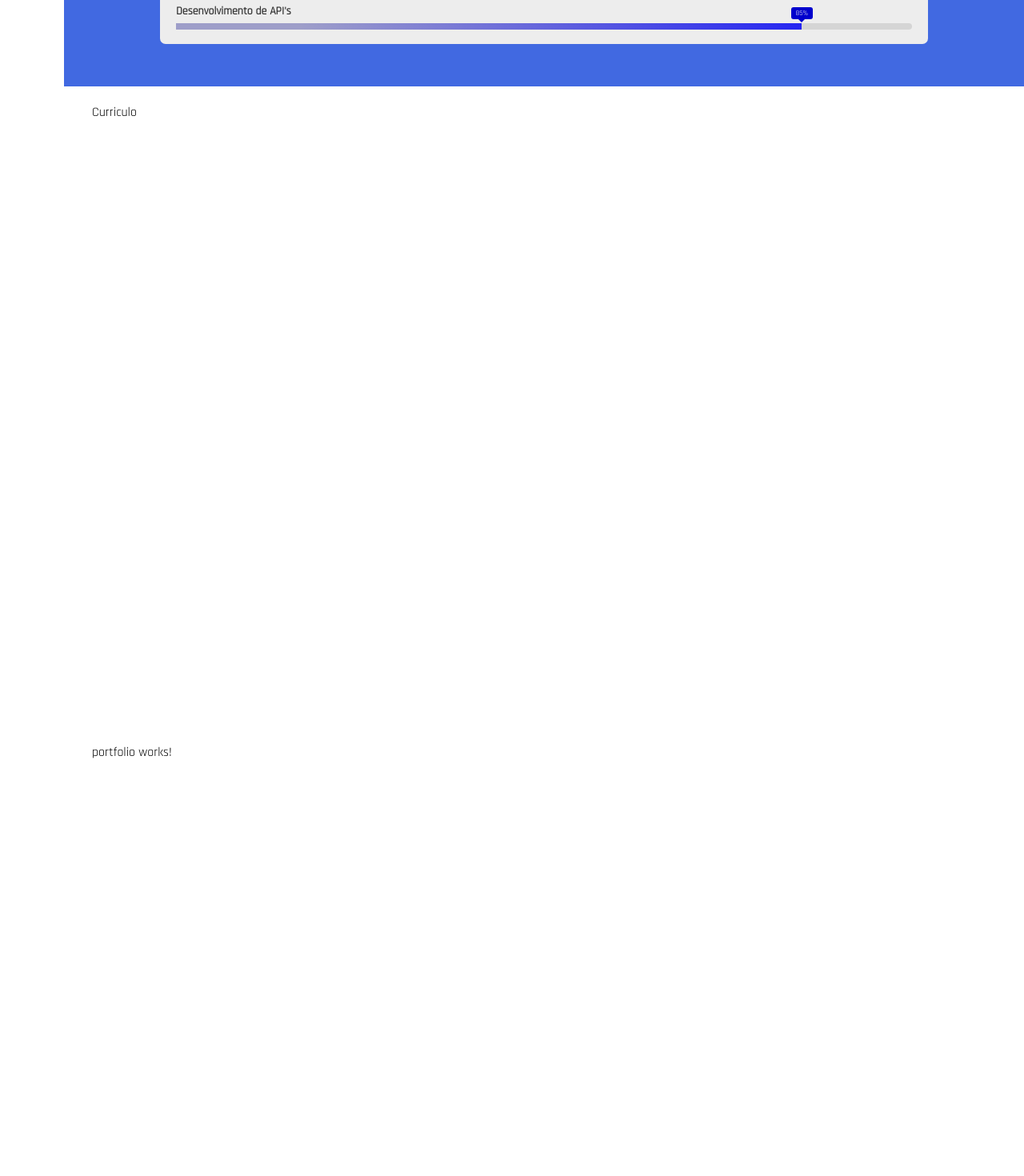
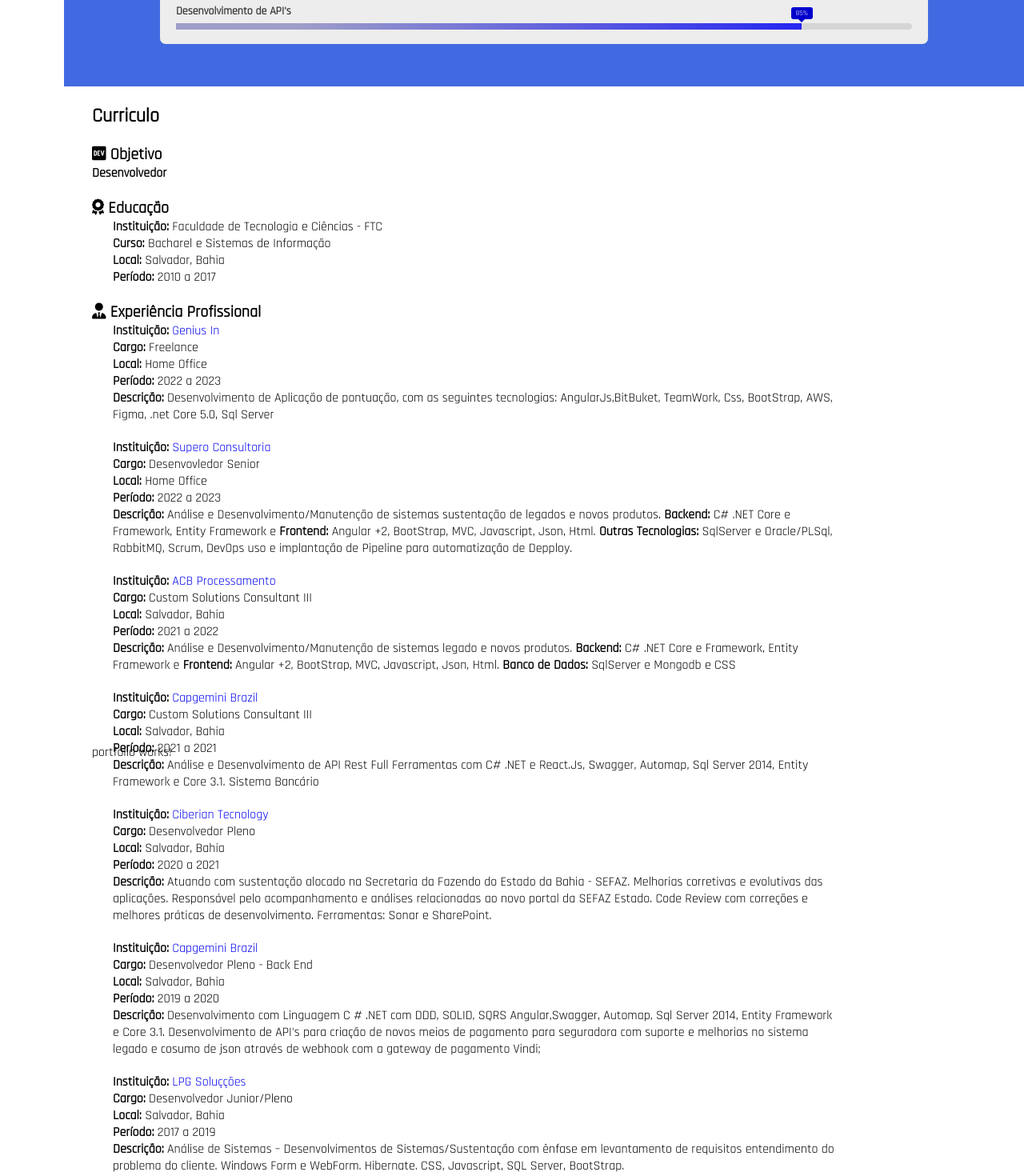
Before and after one commit to barrosebs/my-portifolio, an Angular app: page / in a window 1280 px wide. Shown: the part 2520-3990 px from the top of the page at 80% size. Built offline with nearby package versions, Linux system fonts and the light colour scheme.

Commit message:
refactor: adicionando o curriculo ao componente

```diff
--- a/src/app/components/curriculo/curriculo.component.html
+++ b/src/app/components/curriculo/curriculo.component.html
@@ -1 +1,226 @@
-<div class="curriculo">Curriculo</div>
+<div class="curriculo">
+  <h2>Curriculo</h2>
+  <div data-anime="rigth">
+    <h3>
+      <i class="fa-brands fa-dev"></i>
+      Objetivo
+    </h3>
+    <h4>Desenvolvedor</h4>
+  </div>
+  <div>
+    <h3>
+      <i class="fa-solid fa-award"></i>
+      Educação
+    </h3>
+    <ul>
+      <li data-anime="rigth">
+        <span class="titulo">Instituição:</span>
+        <span> Faculdade de Tecnologia e Ciências - FTC</span><br />
+        <span class="titulo">Curso:</span>
+        <span> Bacharel e Sistemas de Informação </span><br />
+        <span class="titulo">Local:</span>
+        <span> Salvador, Bahia</span><br />
+        <span class="titulo">Período:</span>
+        <Span> 2010 a 2017</Span>
+      </li>
+    </ul>
+  </div>
+  <div>
+    <h3>
+      <i class="fa-solid fa-user-tie"></i>
+      Experiência Profissional
+    </h3>
+    <ul>
+      <li data-anime="rigth">
+        <span class="titulo">Instituição:</span>
+        <span>
+          <a
+            href="https://plataformagenius.in/"
+            target="_blank"
+            class="fw-lighter text-decoration-none link-dark"
+            rel="noopener"
+          >
+            Genius In
+          </a>
+          <br
+        /></span>
+        <span class="titulo">Cargo:</span>
+        <span> Freelance</span><br />
+        <span class="titulo">Local:</span>
+        <span> Home Office </span> <br />
+        <span class="titulo">Período:</span>
+        <span> 2022 a 2023</span><br />
+        <span class="titulo">Descrição:</span>
+        <span>
+          Desenvolvimento de Aplicação de pontuação, com as seguintes
+          tecnologias: AngularJs,BitBuket, TeamWork, Css, BootStrap, AWS, Figma,
+          .net Core 5.0, Sql Server
+        </span>
+      </li>
+      <li data-anime="rigth">
+        <span class="titulo">Instituição:</span>
+        <span>
+          <a
+            href="https://www.supero.com.br/"
+            target="_blank"
+            class="fw-lighter text-decoration-none link-dark"
+            rel="noopener"
+          >
+            Supero Consultoria
+          </a>
+          <br
+        /></span>
+        <span class="titulo">Cargo:</span>
+        <span> Desenvovledor Senior</span><br />
+        <span class="titulo">Local:</span>
+        <span> Home Office </span> <br />
+        <span class="titulo">Período:</span>
+        <span> 2022 a 2023</span><br />
+        <span class="titulo">Descrição:</span>
+        <span>
+          Análise e Desenvolvimento/Manutenção de sistemas sustentação de
+          legados e novos produtos. <b> Backend:</b> C# .NET Core e Framework,
+          Entity Framework e <b> Frontend:</b> Angular +2, BootStrap, MVC,
+          Javascript, Json, Html. <b> Outras Tecnologias:</b> SqlServer e
+          Oracle/PLSql, RabbitMQ, Scrum, DevOps uso e implantação de Pipeline
+          para automatização de Depploy.
+        </span>
+      </li>
+      <li data-anime="rigth">
+        <span class="titulo">Instituição:</span>
+        <span>
+          <a
+            href="https://asteba.com/"
+            target="_blank"
+            class="fw-lighter text-decoration-none link-dark"
+            rel="noopener"
+          >
+            ACB Processamento
+          </a>
+          <br
+        /></span>
+        <span class="titulo">Cargo:</span>
+        <span> Custom Solutions Consultant III</span><br />
+        <span class="titulo">Local:</span>
+        <span> Salvador, Bahia</span><br />
+        <span class="titulo">Período:</span>
+        <span> 2021 a 2022</span><br />
+        <span class="titulo">Descrição:</span>
+        <span>
+          Análise e Desenvolvimento/Manutenção de sistemas legado e novos
+          produtos. <b> Backend:</b> C# .NET Core e Framework, Entity Framework
+          e <b> Frontend:</b> Angular +2, BootStrap, MVC, Javascript, Json,
+          Html. <b> Banco de Dados:</b> SqlServer e Mongodb e CSS
+        </span>
+      </li>
+      <li data-anime="rigth">
+        <span class="titulo">Instituição:</span>
+        <span>
+          <a
+            href="https://www.capgemini.com/"
+            target="_blank"
+            class="fw-lighter text-decoration-none link-dark"
+            rel="noopener"
+          >
+            Capgemini Brazil
+          </a>
+          <br
+        /></span>
+        <span class="titulo">Cargo:</span>
+        <span> Custom Solutions Consultant III</span><br />
+        <span class="titulo">Local:</span>
+        <span> Salvador, Bahia</span><br />
+        <span class="titulo">Período:</span>
+        <span> 2021 a 2021</span><br />
+        <span class="titulo">Descrição:</span>
+        <span>
+          Análise e Desenvolvimento de API Rest Full Ferramentas com C# .NET e
+          React.Js, Swagger, Automap, Sql Server 2014, Entity Framework e Core
+          3.1. Sistema Bancário
+        </span>
+      </li>
+      <li data-anime="rigth">
+        <span class="titulo">Instituição:</span>
+        <span>
+          <a
+            href="https://www.ciberian.com.br/"
+            target="_blank"
+            class="fw-lighter text-decoration-none link-dark"
+            rel="noopener"
+          >
+            Ciberian Tecnology
+          </a>
+          <br
+        /></span>
+        <span class="titulo">Cargo:</span>
+        <span> Desenvolvedor Pleno</span><br />
+        <span class="titulo">Local:</span>
+        <span> Salvador, Bahia</span><br />
+        <span class="titulo">Período:</span>
+        <span> 2020 a 2021</span><br />
+        <span class="titulo">Descrição:</span>
+        <span>
+          Atuando com sustentação alocado na Secretaria da Fazendo do Estado da
+          Bahia - SEFAZ. Melhorias corretivas e evolutivas das aplicações.
+          Responsável pelo acompanhamento e análises relacionadas ao novo portal
+          da SEFAZ Estado. Code Review com correções e melhores práticas de
+          desenvolvimento. Ferramentas: Sonar e SharePoint.
+        </span>
+      </li>
+      <li data-anime="rigth">
+        <span class="titulo">Instituição:</span>
+        <span>
+          <a
+            href="https://www.capgemini.com/"
+            target="_blank"
+            class="fw-lighter text-decoration-none link-dark"
+            rel="noopener"
+          >
+            Capgemini Brazil
+          </a>
+          <br
+        /></span>
+        <span class="titulo">Cargo:</span>
+        <span> Desenvolvedor Pleno - Back End</span><br />
+        <span class="titulo">Local:</span>
+        <span> Salvador, Bahia</span><br />
+        <span class="titulo">Período:</span>
+        <span> 2019 a 2020</span><br />
+        <span class="titulo">Descrição:</span>
+        <span>
+          Desenvolvimento com Linguagem C # .NET com DDD, SOLID, SQRS
+          Angular,Swagger, Automap, Sql Server 2014, Entity Framework e Core
+          3.1. Desenvolvimento de API's para criação de novos meios de pagamento
+          para seguradora com suporte e melhorias no sistema legado e cosumo de
+          json através de webhook com a gateway de pagamento Vindi;
+        </span>
+      </li>
+      <li data-anime="rigth">
+        <span class="titulo">Instituição:</span>
+        <span>
+          <a
+            href="https://www.lpgsolucoes.com.br"
+            target="_blank"
+            class="fw-lighter text-decoration-none link-dark"
+            rel="noopener"
+          >
+            LPG Soluçções
+          </a></span
+        ><br />
+        <span class="titulo">Cargo:</span>
+        <span> Desenvolvedor Junior/Pleno</span><br />
+        <span class="titulo">Local:</span>
+        <span> Salvador, Bahia</span><br />
+        <span class="titulo">Período:</span>
+        <span> 2017 a 2019</span><br />
+        <span class="titulo">Descrição:</span>
+        <span>
+          Análise de Sistemas – Desenvolvimentos de Sistemas/Sustentação com
+          ênfase em levantamento de requisitos entendimento do problema do
+          cliente. Windows Form e WebForm. Hibernate. CSS, Javascript, SQL
+          Server, BootStrap.
+        </span>
+      </li>
+    </ul>
+  </div>
+</div>
--- a/src/app/components/curriculo/curriculo.component.scss
+++ b/src/app/components/curriculo/curriculo.component.scss
@@ -1,3 +1,21 @@
 .curriculo{
   margin-top: 150px;
+  max-width: 80%;
 }
+.curriculo div {
+  margin-top: 20px;
+}
+.curriculo ul{
+  margin-left: 26px;
+}
+.curriculo li{
+  margin-bottom: 20px;
+}
+.curriculo h3{
+  font-size: 20px;
+  font-weight: 700;
+}
+.curriculo .titulo{
+  font-size: 16px;
+  font-weight: 700;
+}
```
